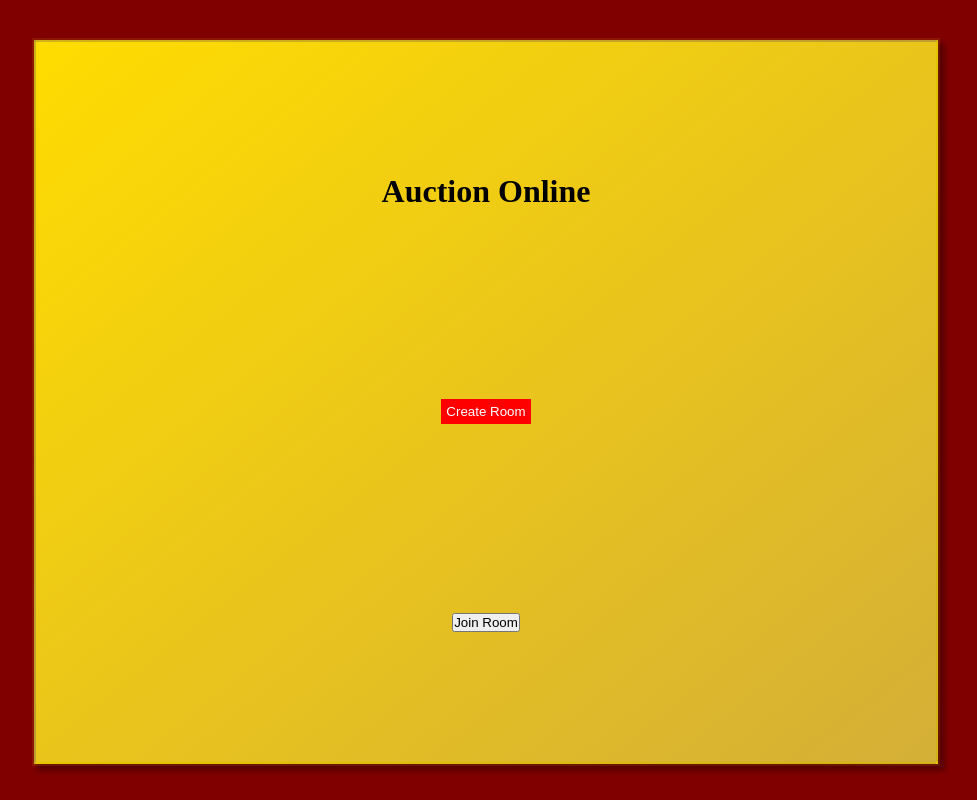
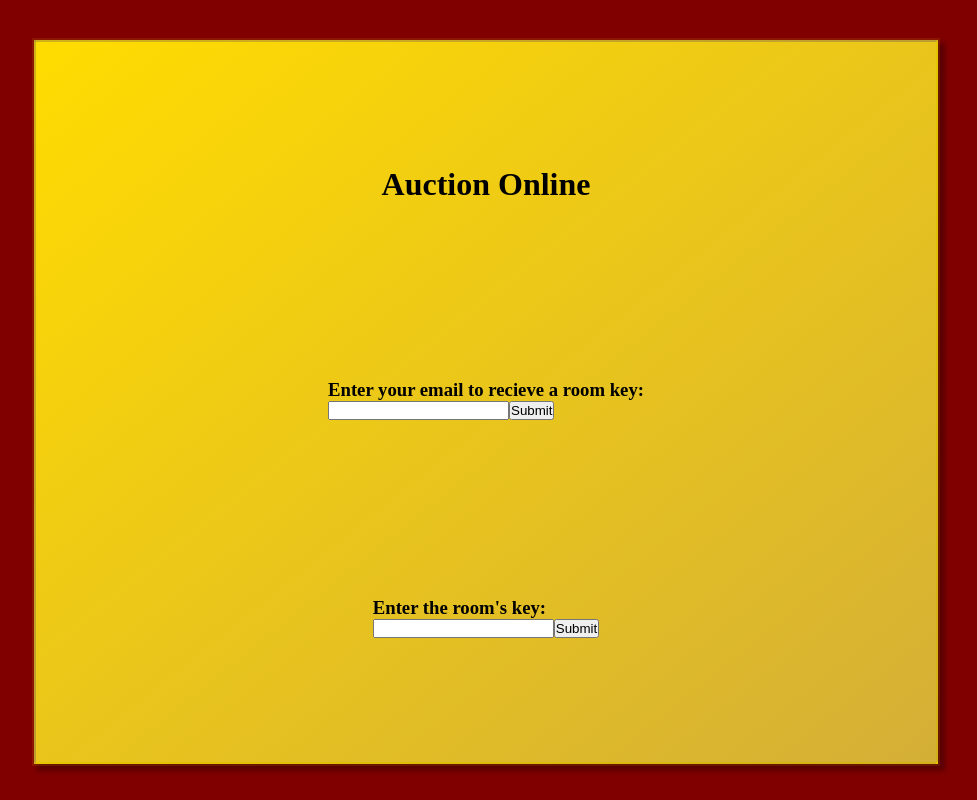
Before and after one commit to travisty12/auction-online, a React app: page /#/ in a window 1280 px wide. Shown: the whole page, without its empty margins (156-1133 px from the left). Built offline with nearby package versions, Linux system fonts and the light colour scheme.

Commit message:
add components to landing

```diff
--- a/src/components/Create.jsx
+++ b/src/components/Create.jsx
@@ -1,13 +1,24 @@
 import React from 'react';
 import PropTypes from 'prop-types';
+import Register from './Register';
 import { Link } from 'react-router-dom';
 
 function Create(props){
+  let register = null;
+  let clicked = false;
+  function buttonClick() {
+    clicked = true;
+  }
+  if (clicked) {
+    register = <button onClick={() => buttonClick()}>Create Room</button>;
+  } else {
+    register = <Register />
+  }
   return (
     <div>
-      <h1>Create Working</h1>
+      {register}
     </div>
-  );
+  )
 }
 
 Create.propTypes = {
--- a/src/components/Join.jsx
+++ b/src/components/Join.jsx
@@ -1,5 +1,6 @@
 import React from 'react';
 import PropTypes from 'prop-types';
+import CheckKey from './CheckKey';
 import { Link } from 'react-router-dom';
 
 function Join(props){
@@ -8,7 +9,7 @@ function Join(props){
   function buttonClick() {
     clicked = true;
   }
-  if (!clicked) {
+  if (clicked) {
     keyChecker = <button onClick={() => buttonClick()}>Join Room</button>;
   } else {
     keyChecker = <CheckKey />
--- a/src/components/Landing.jsx
+++ b/src/components/Landing.jsx
@@ -1,6 +1,7 @@
 import React from 'react';
 import PropTypes from 'prop-types';
 import Join from './Join';
+import Create from './Create';
 import { Link } from 'react-router-dom';
 
 function Landing(props){
@@ -23,7 +24,7 @@ function Landing(props){
       }
       `}</style>
       <h1>Auction Online</h1>
-      <Link to="/setup"><button>Create Room</button></Link>
+      <Create />
       <Join />
     </div>
   );
--- a/src/components/Register.jsx
+++ b/src/components/Register.jsx
@@ -0,0 +1,19 @@
+import React from 'react';
+import PropTypes from 'prop-types';
+import { Link } from 'react-router-dom';
+
+function Register(props){
+  return (
+    <div>
+      <h3>Enter your email to recieve a room key:</h3>
+      <input />
+      <Link to="/setup"><button >Submit</button></Link>
+    </div>
+  );
+
+}
+
+Register.propTypes = {
+};
+
+export default Register;
```
